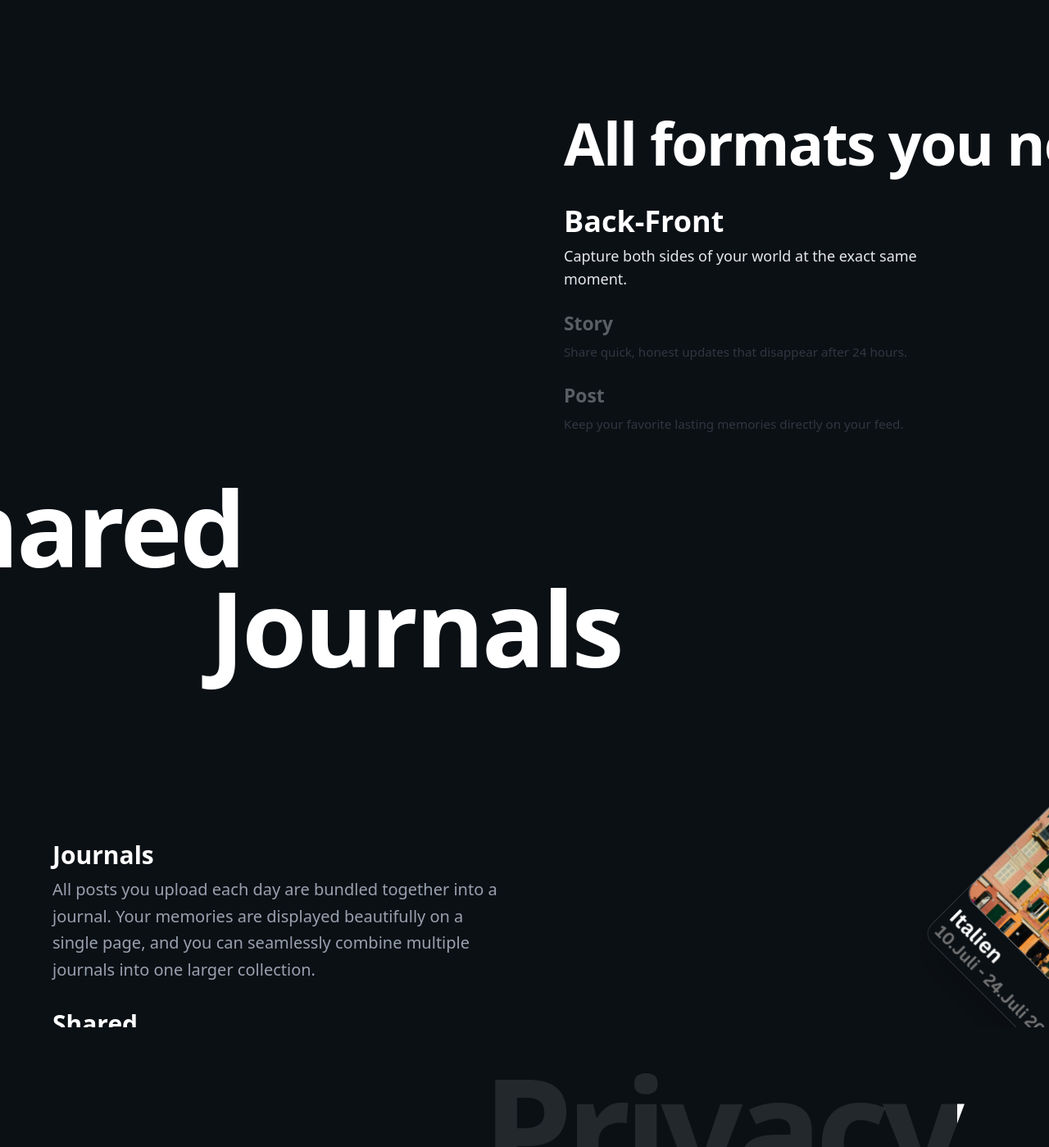
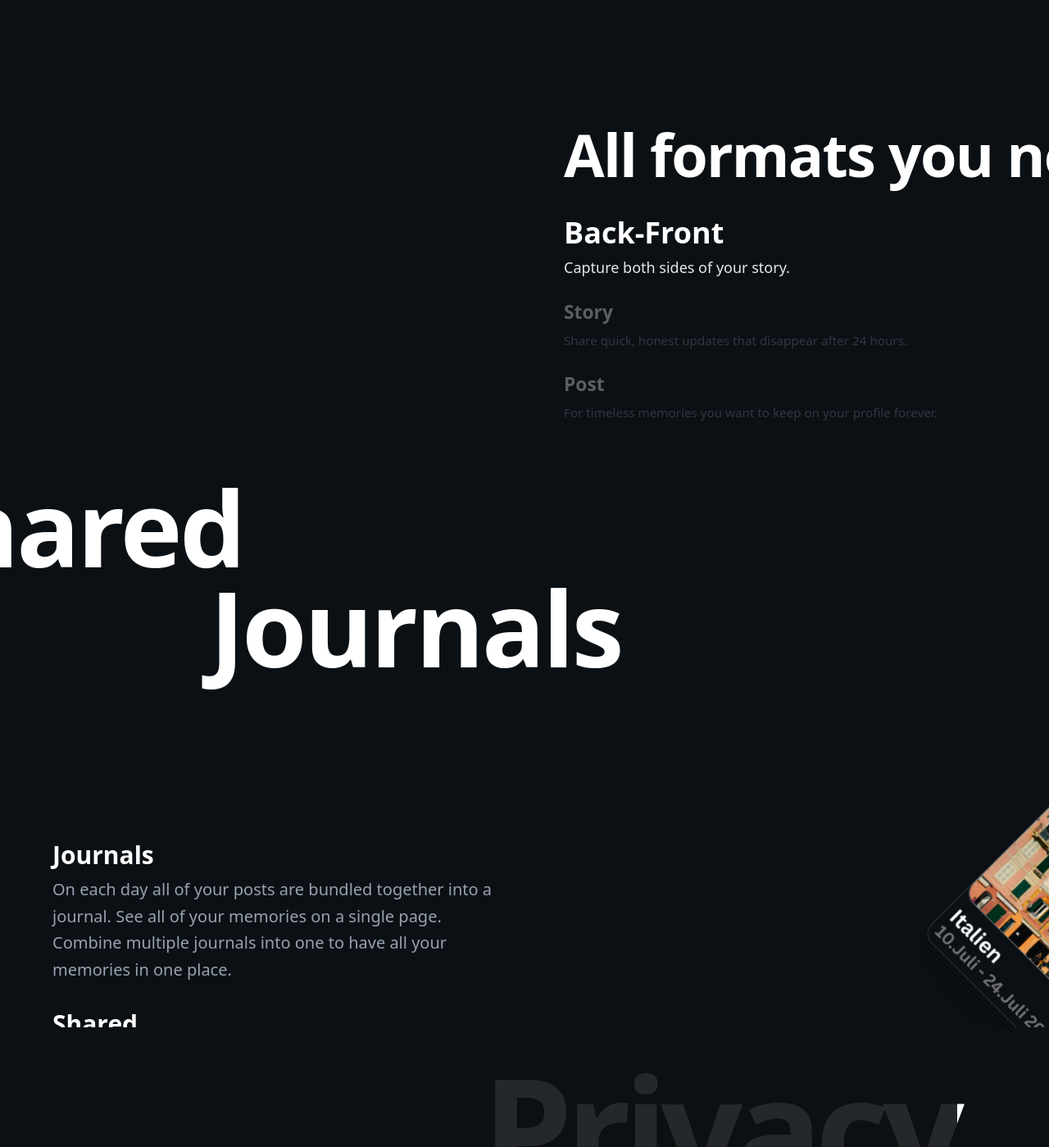
Before and after one commit to benekunzi/friends-website, a Next.js app: page / in a window 1280 px wide. Shown: the part 866-2265 px from the top of the page at 82% size. Built offline with nearby package versions, Linux system fonts and the light colour scheme.

Commit message:
Refine descriptions in formatSlides and valuesData for clarity and consistency

```diff
--- a/src/app/page.tsx
+++ b/src/app/page.tsx
@@ -16,7 +16,7 @@ const formatSlides = [
     src: "/Back-Front-Post.png",
     alt: "Back-Front",
     name: "Back-Front",
-    description: "Capture both sides of your world at the exact same moment."
+    description: "Capture both sides of your story."
   },
   {
     src: "/Story.png",
@@ -28,7 +28,7 @@ const formatSlides = [
     src: "/Post.png",
     alt: "Post",
     name: "Post",
-    description: "Keep your favorite lasting memories directly on your feed."
+    description: "For timeless memories you want to keep on your profile forever."
   },
 ];
 
@@ -36,12 +36,12 @@ const valuesData = [
   {
     id: "privacy",
     title: "Privacy",
-    desc: "Your data is yours. We don't sell it, we don't mine it, and we don't ever use it to manipulate your feed behind the scenes.",
+    desc: "Your data is yours. We don't sell your data and posts nor do we apply any algorithms, AI or upload filters to your content. Only you and your friends can see your data, nobody else.",
   },
   {
     id: "independent",
     title: "Independent",
-    desc: "No corporate overlords, no billionaire owners. We are funded by our users, meaning our only incentive is to make a product you love.",
+    desc: "No corporate overlords, no billionaire owners. We are funded by our users, meaning our only incentive is to make a product you love. Managed by a small team. All decisions are made by us and our community, not by investors or advertisers.",
   },
   {
     id: "european",
@@ -491,7 +491,7 @@ export default function Home() {
               <div className="journals-desc-1">
                 <h3 className="mb-2 text-2xl font-semibold text-white sm:text-3xl">Journals</h3>
                 <p className="text-lg leading-relaxed text-gray-400 sm:text-xl">
-                  All posts you upload each day are bundled together into a journal. Your memories are displayed beautifully on a single page, and you can seamlessly combine multiple journals into one larger collection.
+                  On each day all of your posts are bundled together into a journal. See all of your memories on a single page. Combine multiple journals into one to have all your memories in one place.
                 </p>
               </div>
               <div className="journals-desc-2">
```
